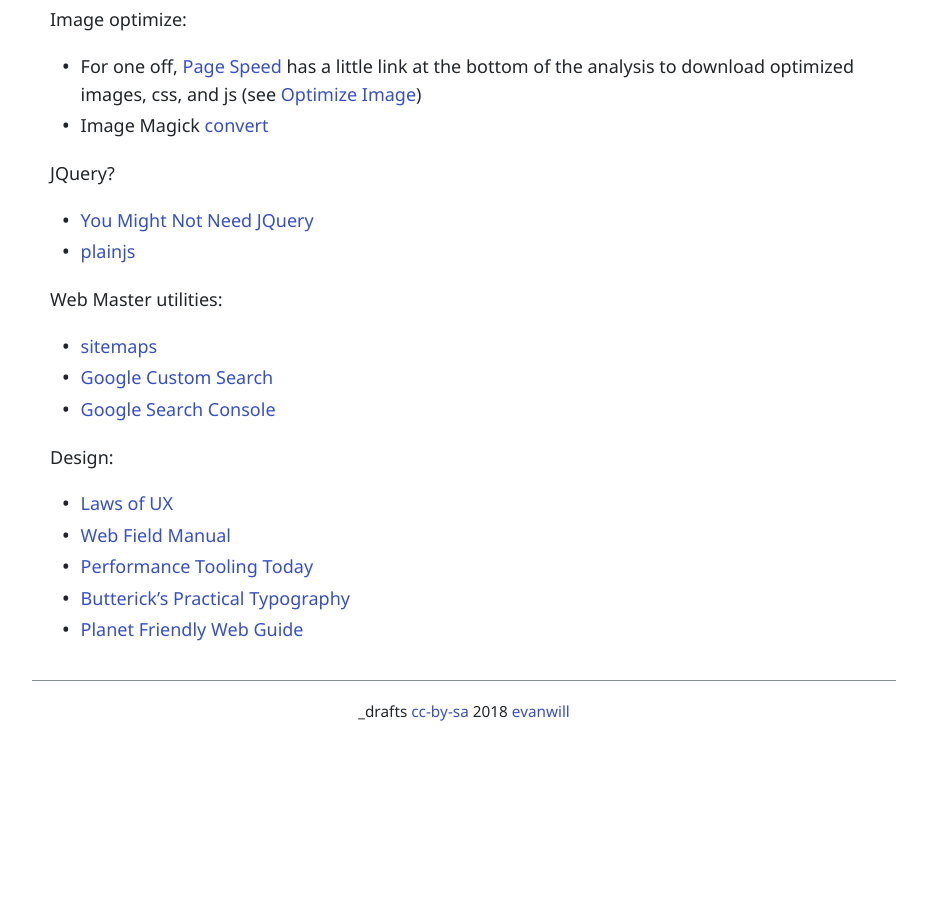
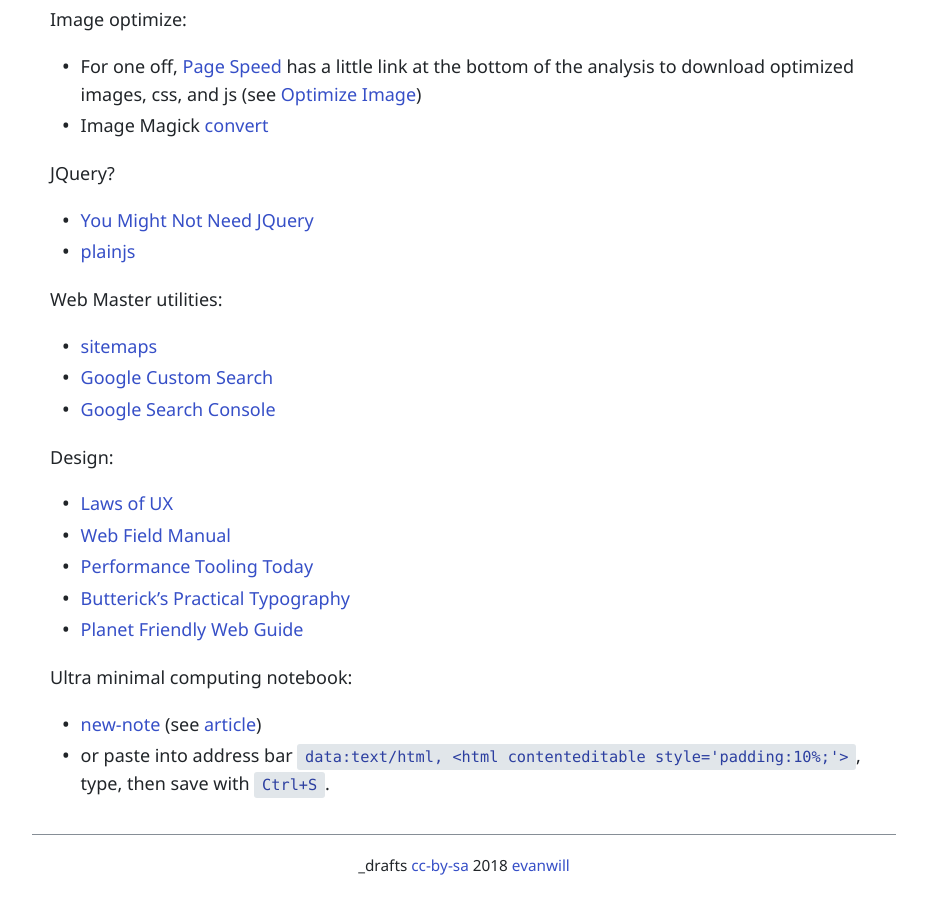
Before and after one commit to evanwill/_drafts, a Jekyll site: the page built from _notes/web-dev.md, in a window 1280 px wide and 900 px high, scrolled down 1146 px. Shown: the whole window, without its empty margins (176-1103 px from the left). Built offline with Jekyll 4.4.1, drawn with Linux system fonts in a browser that asks for light colours; before the commit the page ends 1892 px from its top, so only the background shows below that.

Commit message:
update web dev

```diff
--- a/_notes/web-dev.md
+++ b/_notes/web-dev.md
@@ -52,3 +52,7 @@
 - [Performance Tooling Today](http://www.perf-tooling.today/)
 - [Butterick's Practical Typography](https://practicaltypography.com/)
 - [Planet Friendly Web Guide](https://www.planetfriendlyweb.org/)
+
+Ultra minimal computing notebook:
+- [new-note](https://github.com/jjjjjjjjjjjjjjjjjjjj/new-note/) (see [article](https://boingboing.net/2018/05/08/the-simplest-online-note-takin.html))
+- or paste into address bar `data:text/html, <html contenteditable style='padding:10%;'>`, type, then save with `Ctrl+S`.
```
